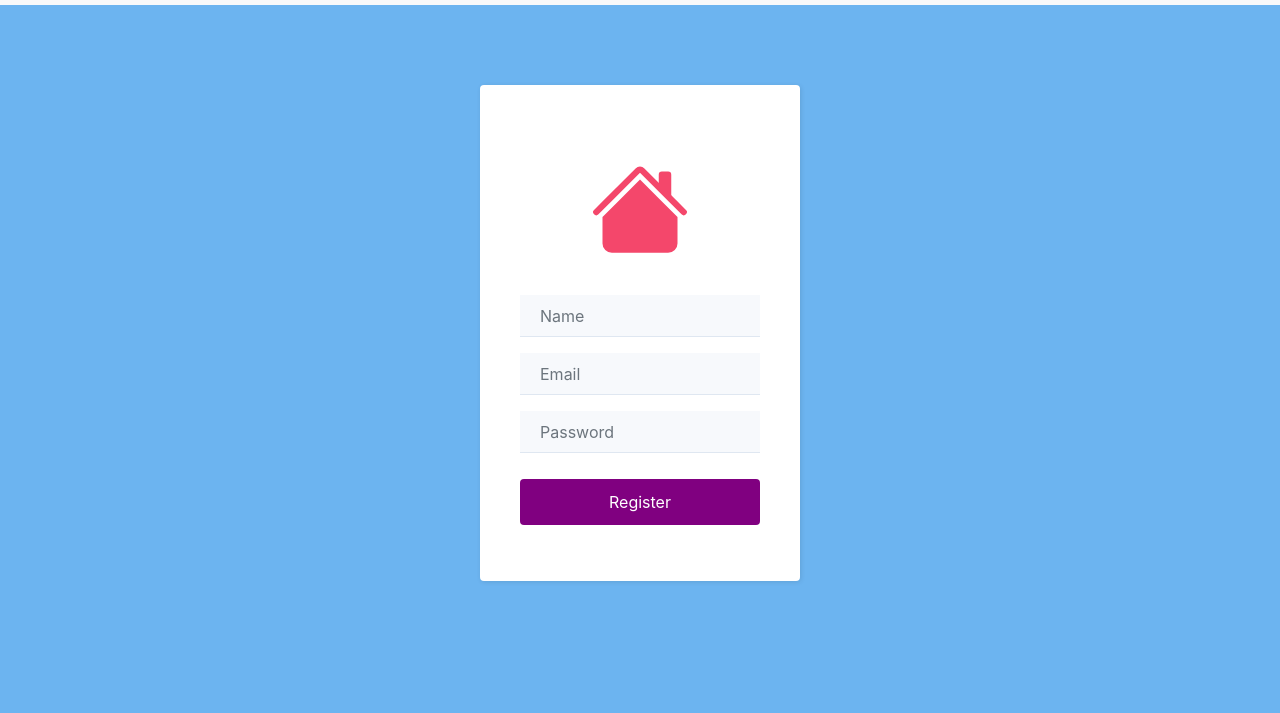
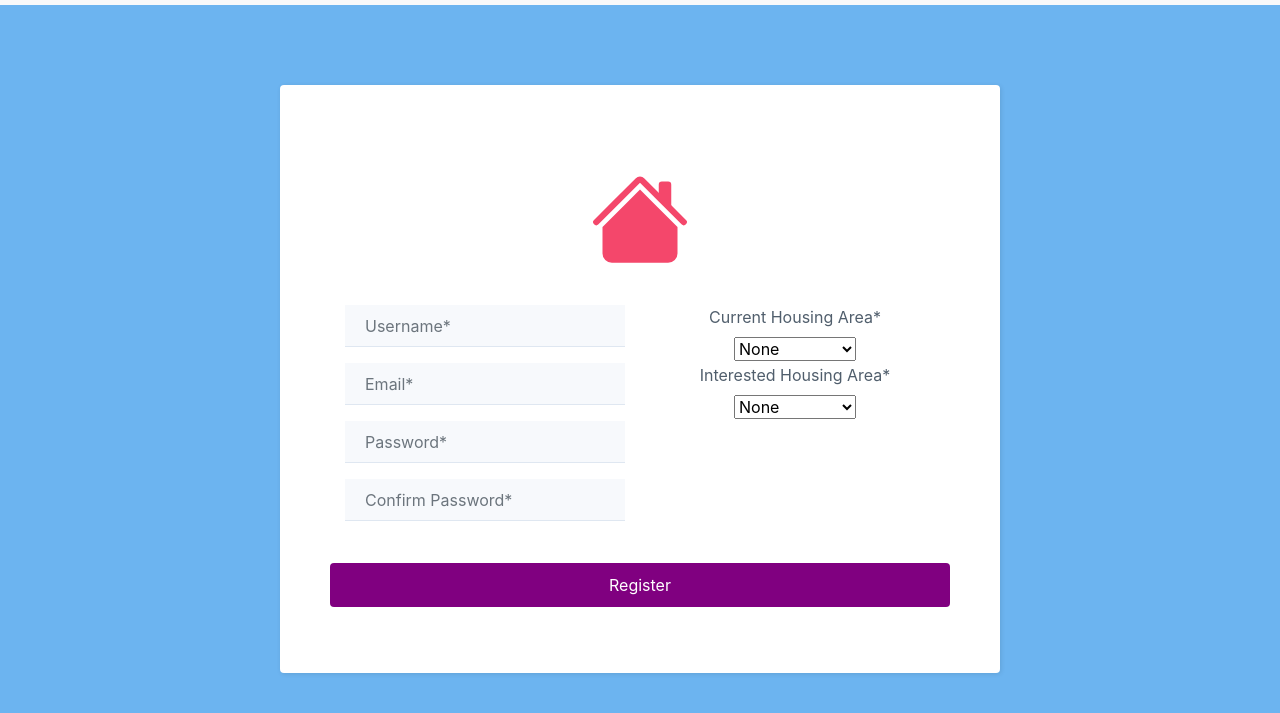
Before and after one commit to erinliu805/cs326-final-lambda, a website: page src/static/register.html in a window 1280 px wide. Shown: the part 53-766 px from the top of the page. Drawn offline with nearby package versions, Linux system fonts and the light colour scheme.

Commit message:
adding register

```diff
--- a/src/static/main.css
+++ b/src/static/main.css
@@ -6,65 +6,10 @@ body {
   background: #6cb4f0;
 }
 
-.login {
-    background: #6cb4f0;
-    padding: 80px 0;
-  }
-
-  .login form {
-    max-width: 320px;
-    width: 90%;
-    margin: 0 auto;
-    background-color: #ffffff;
-    padding: 40px;
-    border-radius: 4px;
-    color: #505e6c;
-    box-shadow: 1px 1px 5px rgba(0,0,0,0.1);
-  }
-
-  .login .icon {
-    text-align: center;
-    padding: 0 0 20px;
-    font-size: 100px;
-    color: rgb(244,71,107);
-  }
-
-  .login form .form-control {
-    background: #f7f9fc;
-    border: none;
-    border-bottom: 1px solid #dfe7f1;
-    border-radius: 0;
-    box-shadow: none;
-    outline: none;
-    color: inherit;
-    text-indent: 8px;
-    height: 42px;
-  }
-
-  /* log in button color */
-  .login form .btn-primary {
-    background: purple;
-    border: none;
-    border-radius: 4px;
-    padding: 11px;
-    box-shadow: none;
-    margin-top: 26px;
-    text-shadow: none;
-    outline: none !important;
-  }
-
-  .login form .forgot {
-    display: block;
-    text-align: center;
-    font-size: 12px;
-    color: #6f7a85;
-    opacity: 0.9;
-    text-decoration: none;
-  }
-
-  .register {
-    text-align: center;
-    margin-right: auto;
-    margin-left: auto;
-    display: block;
-  }
+icon {
+  /* <div class="icon"><svg class="bi bi-house-fill" width="1em" height="1em" viewBox="0 0 16 16" fill="currentColor" xmlns="http://www.w3.org/2000/svg">
+                <path fill-rule="evenodd" d="M8 3.293l6 6V13.5a1.5 1.5 0 01-1.5 1.5h-9A1.5 1.5 0 012 13.5V9.293l6-6zm5-.793V6l-2-2V2.5a.5.5 0 01.5-.5h1a.5.5 0 01.5.5z" clip-rule="evenodd"/>
+                <path fill-rule="evenodd" d="M7.293 1.5a1 1 0 011.414 0l6.647 6.646a.5.5 0 01-.708.708L8 2.207 1.354 8.854a.5.5 0 11-.708-.708L7.293 1.5z" clip-rule="evenodd"/>
+              </svg></div> */
+  color: rgb(244,71,107);
+}
--- /dev/null
+++ b/src/static/register.css
@@ -0,0 +1,61 @@
+
+
+.register {
+background: #6cb4f0;
+padding: 80px 0;
+text-align: center;
+margin-right: auto;
+margin-left: auto;
+display: block;
+}
+
+.register form {
+max-width: 720px;
+width: 90%;
+margin: 0 auto;
+background-color: #ffffff;
+padding: 50px;
+border-radius: 4px;
+color: #505e6c;
+box-shadow: 1px 1px 5px rgba(0,0,0,0.1);
+}
+
+.register .icon {
+text-align: center;
+padding: 0 0 20px;
+font-size: 100px;
+color: rgb(244,71,107);
+}
+
+.register form .form-control {
+background: #f7f9fc;
+border: none;
+border-bottom: 1px solid #dfe7f1;
+border-radius: 0;
+box-shadow: none;
+outline: none;
+color: inherit;
+text-indent: 8px;
+height: 42px;
+}
+
+/* log in button color */
+.register form .btn-primary {
+background: purple;
+border: none;
+border-radius: 4px;
+padding: 10px;
+box-shadow: none;
+margin-top: 26px;
+text-shadow: none;
+outline: none !important;
+}
+
+.register form .forgot {
+display: block;
+text-align: center;
+font-size: 12px;
+color: #6f7a85;
+opacity: 0.9;
+text-decoration: none;
+}
--- a/src/static/register.html
+++ b/src/static/register.html
@@ -6,6 +6,7 @@
 	<script src="https://cdn.jsdelivr.net/npm/popper.js@1.16.0/dist/umd/popper.min.js" integrity="sha384-Q6E9RHvbIyZFJoft+2mJbHaEWldlvI9IOYy5n3zV9zzTtmI3UksdQRVvoxMfooAo" crossorigin="anonymous"></script>
 	<script src="https://stackpath.bootstrapcdn.com/bootstrap/4.4.1/js/bootstrap.min.js" integrity="sha384-wfSDF2E50Y2D1uUdj0O3uMBJnjuUD4Ih7YwaYd1iqfktj0Uod8GCExl3Og8ifwB6" crossorigin="anonymous"></script>
 	<link rel="stylesheet" href="../static/main.css">
+	<link rel="stylesheet" href="../static/register.css">
 	<title>Amherst Housing Forum</title>
 </head>
 <body>
@@ -37,16 +38,46 @@
 		</div>
     </nav>
 
-    <div class="login">
+    <div class="register">
         <form method="post">
-            <h2 class="sr-only">Login Form</h2>
+            <h2 class="sr-only">register Form</h2>
             <div class="icon"><svg class="bi bi-house-fill" width="1em" height="1em" viewBox="0 0 16 16" fill="currentColor" xmlns="http://www.w3.org/2000/svg">
                 <path fill-rule="evenodd" d="M8 3.293l6 6V13.5a1.5 1.5 0 01-1.5 1.5h-9A1.5 1.5 0 012 13.5V9.293l6-6zm5-.793V6l-2-2V2.5a.5.5 0 01.5-.5h1a.5.5 0 01.5.5z" clip-rule="evenodd"/>
                 <path fill-rule="evenodd" d="M7.293 1.5a1 1 0 011.414 0l6.647 6.646a.5.5 0 01-.708.708L8 2.207 1.354 8.854a.5.5 0 11-.708-.708L7.293 1.5z" clip-rule="evenodd"/>
-              </svg></div>
-            <div class="form-group"><input class="form-control" type="email" name="email" placeholder="Name"></div>
-            <div class="form-group"><input class="form-control" type="email" name="email" placeholder="Email"></div>
-            <div class="form-group"><input class="form-control" type="password" name="password" placeholder="Password"></div>
+			  </svg></div>
+			  <div class="container">
+				<div class="row">
+				  <div class="col">
+					<div class="form-group"><input class="form-control" type="username" name="username" placeholder="Username*"></div>
+				  </div>
+				  <div class="col">
+					<label>Current Housing Area*</label>
+					<select id="userCurrentHousingArea">
+						<option value="none">None</option>
+						<option value="northeast">Northeast</option>
+						<option value="southwest">Southwest</option>
+						<option value="downtown">Downtown</option>
+						<option value="northampton">Northampton</option>
+					  </select>
+				  </div>
+				  <div class="w-100"></div>
+				  <div class="col">
+					<div class="form-group"><input class="form-control" type="email" name="email" placeholder="Email*"></div>
+					<div class="form-group"><input class="form-control" type="password" name="password" placeholder="Password*"></div>
+					<div class="form-group"><input class="form-control" type="password-confirm" name="password-confirm" placeholder="Confirm Password*"></div>
+				  </div>
+				  <div class="col">
+					<label>Interested Housing Area*</label>
+					<select id="userInterestedHousingArea">
+						<option value="none">None</option>
+						<option value="northeast">Northeast</option>
+						<option value="southwest">Southwest</option>
+						<option value="downtown">Downtown</option>
+						<option value="northampton">Northampton</option>
+					  </select>
+				  </div>
+				</div>
+			  </div>
             <div class="form-group"><button class="btn btn-primary btn-block" type="submit">Register</button></div></form>
     </div>
 
```
Also changed, not shown: src/static/login.css (added, +55 -0 lines), src/static/login.html (+1 -0 lines).
